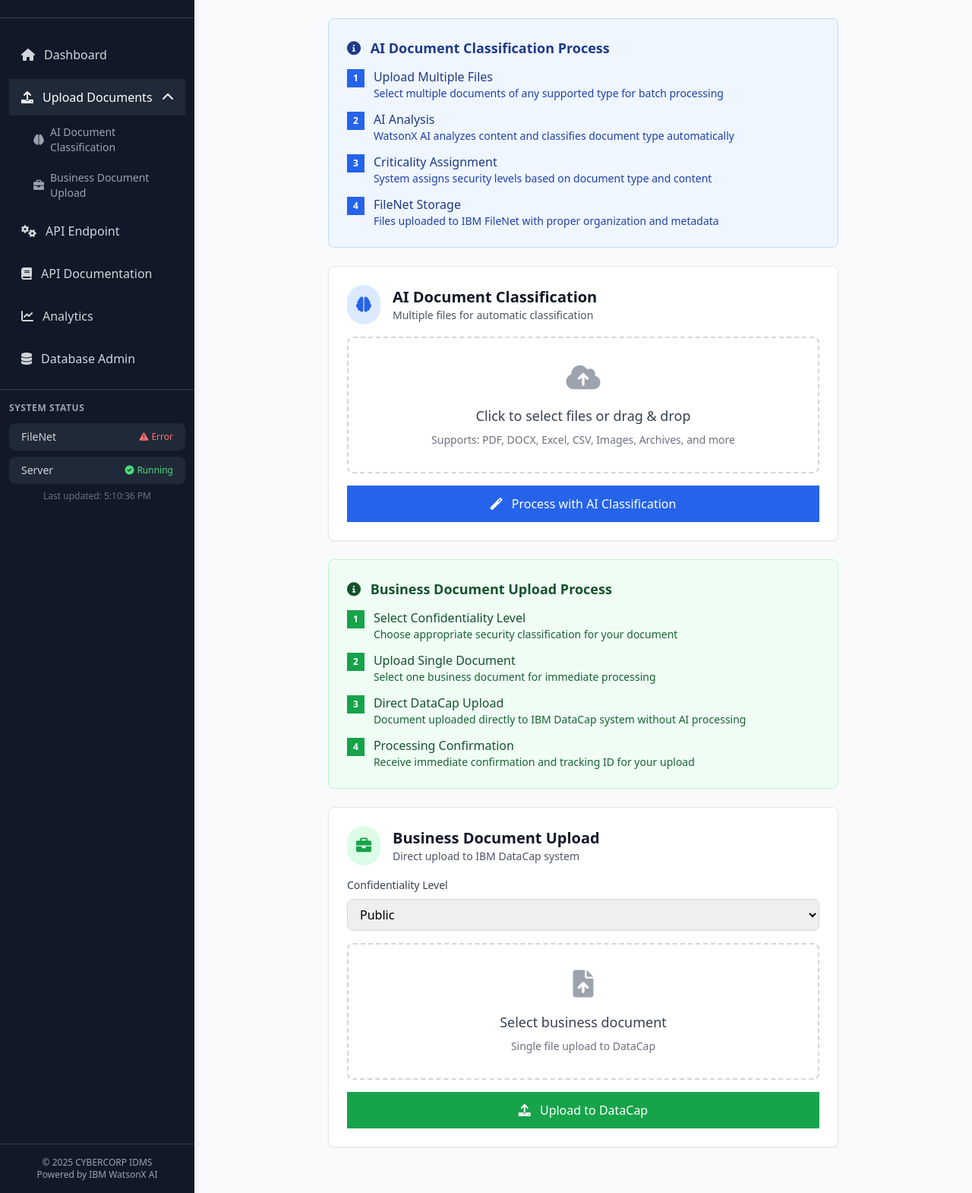
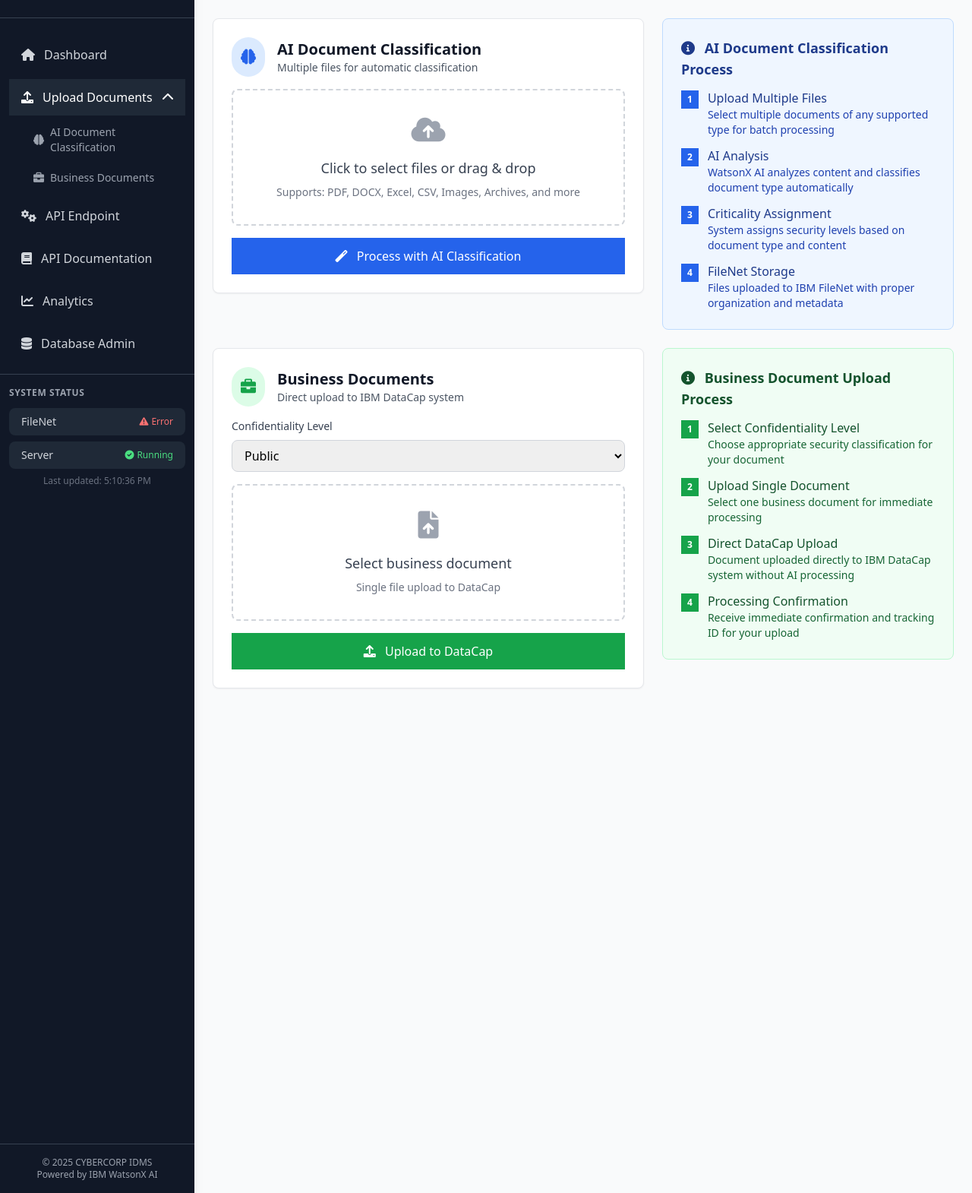
Before and after one commit to rhinocodelab/iidms, a FastAPI app: page /upload in a window 1280 px wide. Shown: the part 89-1659 px from the top of the page at 76% size. Run offline with FastAPI, Linux system fonts and the light colour scheme; some libraries are stand-ins or nearby versions.

Commit message:
refactor Upload Docuemnts

```diff
--- a/app/templates/base.html
+++ b/app/templates/base.html
@@ -57,7 +57,7 @@
                             </a>
                             <a href="/upload#business-upload" class="flex items-center px-4 py-2 text-sm text-gray-400 hover:text-white hover:bg-gray-700 transition-colors duration-200">
                                 <i class="fas fa-briefcase mr-2"></i>
-                                <span>Business Document Upload</span>
+                                <span>Business Documents</span>
                             </a>
                         </div>
                     </div>
--- a/app/templates/upload.html
+++ b/app/templates/upload.html
@@ -10,45 +10,11 @@
 
     <!-- AI Document Classification Section -->
     <div id="ai-classification" class="upload-section">
-        <div class="max-w-2xl mx-auto">
-            <!-- AI Classification Info Box -->
-            <div class="bg-blue-50 border border-blue-200 rounded-lg p-6 mb-6">
-                <h3 class="text-lg font-semibold text-blue-900 mb-3">
-                    <i class="fas fa-info-circle mr-2"></i>
-                    AI Document Classification Process
-                </h3>
-                <div class="space-y-3">
-                    <div class="flex items-start">
-                        <div class="bg-blue-600 text-white text-xs font-bold px-2 py-1 mr-3 mt-0.5">1</div>
-                        <div>
-                            <p class="font-medium text-blue-900">Upload Multiple Files</p>
-                            <p class="text-sm text-blue-800">Select multiple documents of any supported type for batch processing</p>
-                        </div>
-                    </div>
-                    <div class="flex items-start">
-                        <div class="bg-blue-600 text-white text-xs font-bold px-2 py-1 mr-3 mt-0.5">2</div>
-                        <div>
-                            <p class="font-medium text-blue-900">AI Analysis</p>
-                            <p class="text-sm text-blue-800">WatsonX AI analyzes content and classifies document type automatically</p>
-                        </div>
-                    </div>
-                    <div class="flex items-start">
-                        <div class="bg-blue-600 text-white text-xs font-bold px-2 py-1 mr-3 mt-0.5">3</div>
-                        <div>
-                            <p class="font-medium text-blue-900">Criticality Assignment</p>
-                            <p class="text-sm text-blue-800">System assigns security levels based on document type and content</p>
-                        </div>
-                    </div>
-                    <div class="flex items-start">
-                        <div class="bg-blue-600 text-white text-xs font-bold px-2 py-1 mr-3 mt-0.5">4</div>
-                        <div>
-                            <p class="font-medium text-blue-900">FileNet Storage</p>
-                            <p class="text-sm text-blue-800">Files uploaded to IBM FileNet with proper organization and metadata</p>
-                        </div>
-                    </div>
-                </div>
-            </div>
-
+        <div class="max-w-6xl mx-auto">
+            <!-- AI Classification Layout: Card and Info Box Side by Side -->
+            <div class="flex flex-col lg:flex-row gap-6">
+                <!-- Upload Card -->
+                <div class="lg:w-2/3">
                     <div class="bg-white rounded-lg shadow-sm border border-gray-200 p-6">
                 <div class="flex items-center mb-4">
                     <div class="bg-blue-100 p-3 rounded-full mr-4">
@@ -89,56 +55,64 @@
                 </form>
                     </div>
                 </div>
-    </div>
 
-    <!-- Business Document Upload Section -->
-    <div id="business-upload" class="upload-section">
-        <div class="max-w-2xl mx-auto">
-            <!-- Business Upload Info Box -->
-            <div class="bg-green-50 border border-green-200 rounded-lg p-6 mb-6">
-                <h3 class="text-lg font-semibold text-green-900 mb-3">
+                <!-- AI Classification Info Box -->
+                <div class="lg:w-96 flex-shrink-0">
+                    <div class="bg-blue-50 border border-blue-200 rounded-lg p-6 h-fit">
+                        <h3 class="text-lg font-semibold text-blue-900 mb-3">
                             <i class="fas fa-info-circle mr-2"></i>
-                    Business Document Upload Process
+                            AI Document Classification Process
                         </h3>
                         <div class="space-y-3">
                             <div class="flex items-start">
-                        <div class="bg-green-600 text-white text-xs font-bold px-2 py-1 mr-3 mt-0.5">1</div>
+                                <div class="bg-blue-600 text-white text-xs font-bold px-2 py-1 mr-3 mt-0.5">1</div>
                                 <div>
-                            <p class="font-medium text-green-900">Select Confidentiality Level</p>
-                            <p class="text-sm text-green-800">Choose appropriate security classification for your document</p>
+                                    <p class="font-medium text-blue-900">Upload Multiple Files</p>
+                                    <p class="text-sm text-blue-800">Select multiple documents of any supported type for batch processing</p>
                                 </div>
                             </div>
                             <div class="flex items-start">
-                        <div class="bg-green-600 text-white text-xs font-bold px-2 py-1 mr-3 mt-0.5">2</div>
+                                <div class="bg-blue-600 text-white text-xs font-bold px-2 py-1 mr-3 mt-0.5">2</div>
                                 <div>
-                            <p class="font-medium text-green-900">Upload Single Document</p>
-                            <p class="text-sm text-green-800">Select one business document for immediate processing</p>
+                                    <p class="font-medium text-blue-900">AI Analysis</p>
+                                    <p class="text-sm text-blue-800">WatsonX AI analyzes content and classifies document type automatically</p>
                                 </div>
                             </div>
                             <div class="flex items-start">
-                        <div class="bg-green-600 text-white text-xs font-bold px-2 py-1 mr-3 mt-0.5">3</div>
+                                <div class="bg-blue-600 text-white text-xs font-bold px-2 py-1 mr-3 mt-0.5">3</div>
                                 <div>
-                            <p class="font-medium text-green-900">Direct DataCap Upload</p>
-                            <p class="text-sm text-green-800">Document uploaded directly to IBM DataCap system without AI processing</p>
+                                    <p class="font-medium text-blue-900">Criticality Assignment</p>
+                                    <p class="text-sm text-blue-800">System assigns security levels based on document type and content</p>
                                 </div>
                             </div>
                             <div class="flex items-start">
-                        <div class="bg-green-600 text-white text-xs font-bold px-2 py-1 mr-3 mt-0.5">4</div>
+                                <div class="bg-blue-600 text-white text-xs font-bold px-2 py-1 mr-3 mt-0.5">4</div>
                                 <div>
-                            <p class="font-medium text-green-900">Processing Confirmation</p>
-                            <p class="text-sm text-green-800">Receive immediate confirmation and tracking ID for your upload</p>
+                                    <p class="font-medium text-blue-900">FileNet Storage</p>
+                                    <p class="text-sm text-blue-800">Files uploaded to IBM FileNet with proper organization and metadata</p>
+                                </div>
+                            </div>
+                        </div>
+                    </div>
                 </div>
             </div>
         </div>
     </div>
 
+    <!-- Business Document Upload Section -->
+    <div id="business-upload" class="upload-section">
+        <div class="max-w-6xl mx-auto">
+            <!-- Business Upload Layout: Card and Info Box Side by Side -->
+            <div class="flex flex-col lg:flex-row gap-6">
+                <!-- Upload Card -->
+                <div class="lg:w-2/3">
                     <div class="bg-white rounded-lg shadow-sm border border-gray-200 p-6">
                 <div class="flex items-center mb-4">
                     <div class="bg-green-100 p-3 rounded-full mr-4">
                         <i class="fas fa-briefcase text-xl text-green-600"></i>
                     </div>
                     <div>
-                        <h2 class="text-xl font-semibold text-gray-900">Business Document Upload</h2>
+                        <h2 class="text-xl font-semibold text-gray-900">Business Documents</h2>
                         <p class="text-sm text-gray-600">Direct upload to IBM DataCap system</p>
                     </div>
                 </div>
@@ -185,6 +159,48 @@
                         </button>
                     </div>
                 </form>
+                    </div>
+                </div>
+
+                <!-- Business Upload Info Box -->
+                <div class="lg:w-96 flex-shrink-0">
+                    <div class="bg-green-50 border border-green-200 rounded-lg p-6 h-fit">
+                        <h3 class="text-lg font-semibold text-green-900 mb-3">
+                            <i class="fas fa-info-circle mr-2"></i>
+                            Business Document Upload Process
+                        </h3>
+                        <div class="space-y-3">
+                            <div class="flex items-start">
+                                <div class="bg-green-600 text-white text-xs font-bold px-2 py-1 mr-3 mt-0.5">1</div>
+                                <div>
+                                    <p class="font-medium text-green-900">Select Confidentiality Level</p>
+                                    <p class="text-sm text-green-800">Choose appropriate security classification for your document</p>
+                                </div>
+                            </div>
+                            <div class="flex items-start">
+                                <div class="bg-green-600 text-white text-xs font-bold px-2 py-1 mr-3 mt-0.5">2</div>
+                                <div>
+                                    <p class="font-medium text-green-900">Upload Single Document</p>
+                                    <p class="text-sm text-green-800">Select one business document for immediate processing</p>
+                                </div>
+                            </div>
+                            <div class="flex items-start">
+                                <div class="bg-green-600 text-white text-xs font-bold px-2 py-1 mr-3 mt-0.5">3</div>
+                                <div>
+                                    <p class="font-medium text-green-900">Direct DataCap Upload</p>
+                                    <p class="text-sm text-green-800">Document uploaded directly to IBM DataCap system without AI processing</p>
+                                </div>
+                            </div>
+                            <div class="flex items-start">
+                                <div class="bg-green-600 text-white text-xs font-bold px-2 py-1 mr-3 mt-0.5">4</div>
+                                <div>
+                                    <p class="font-medium text-green-900">Processing Confirmation</p>
+                                    <p class="text-sm text-green-800">Receive immediate confirmation and tracking ID for your upload</p>
+                                </div>
+                            </div>
+                        </div>
+                    </div>
+                </div>
             </div>
         </div>
     </div>
@@ -257,12 +273,10 @@ document.addEventListener('DOMContentLoaded', function() {
     function showRelevantSection() {
         const aiSection = document.getElementById('ai-classification');
         const businessSection = document.getElementById('business-upload');
-        const instructions = document.querySelector('.bg-blue-50');
 
         // Hide all sections initially
         aiSection.style.display = 'none';
         businessSection.style.display = 'none';
-        instructions.style.display = 'none';
 
         // Show section based on URL hash or default to both
         const hash = window.location.hash;
@@ -275,7 +289,6 @@ document.addEventListener('DOMContentLoaded', function() {
             // Default: show both sections (for direct navigation to /upload)
             aiSection.style.display = 'block';
             businessSection.style.display = 'block';
-            instructions.style.display = 'block';
         }
     }
 
```
Lines whose indentation alone changed are shown as unchanged.
